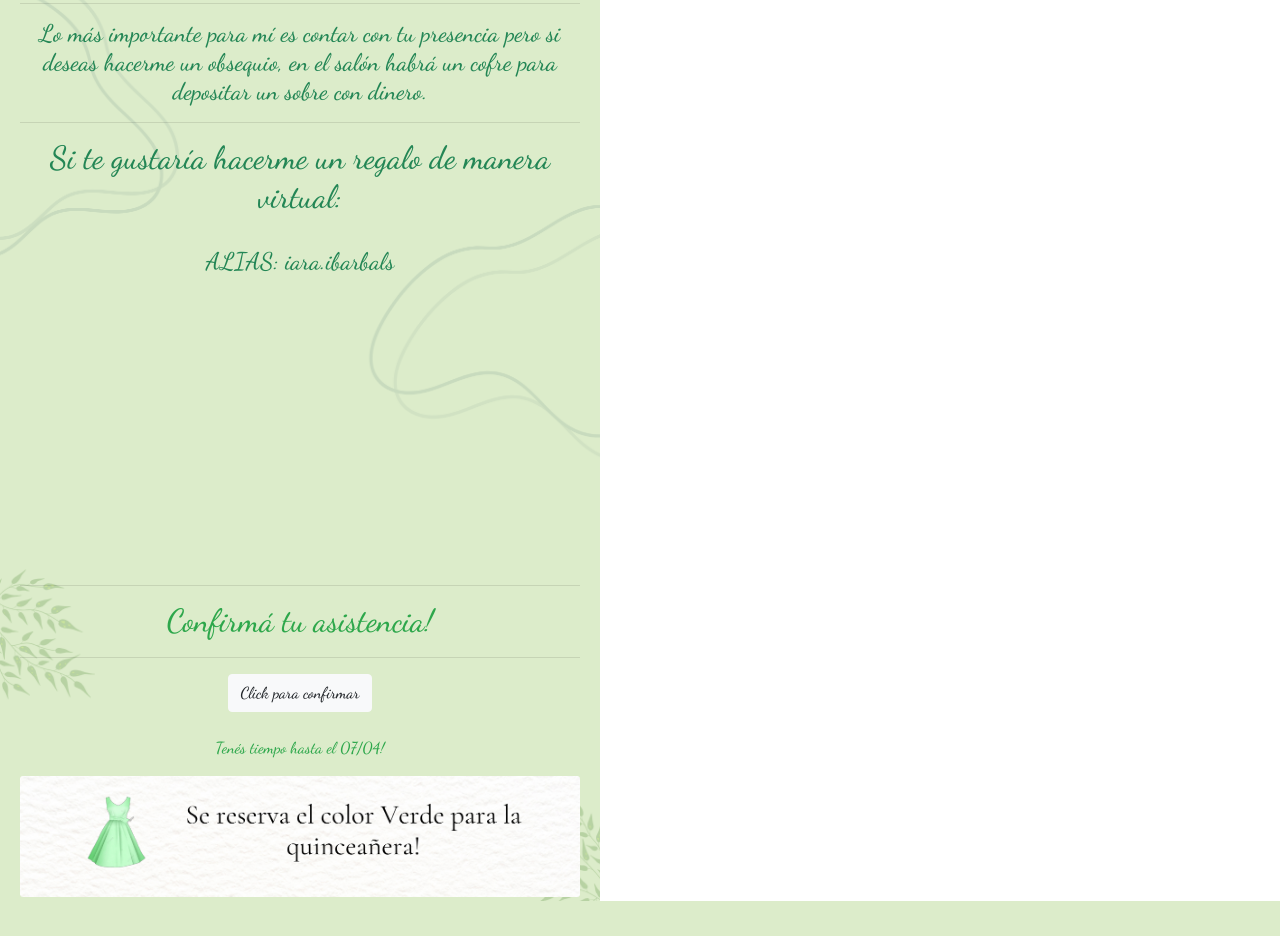
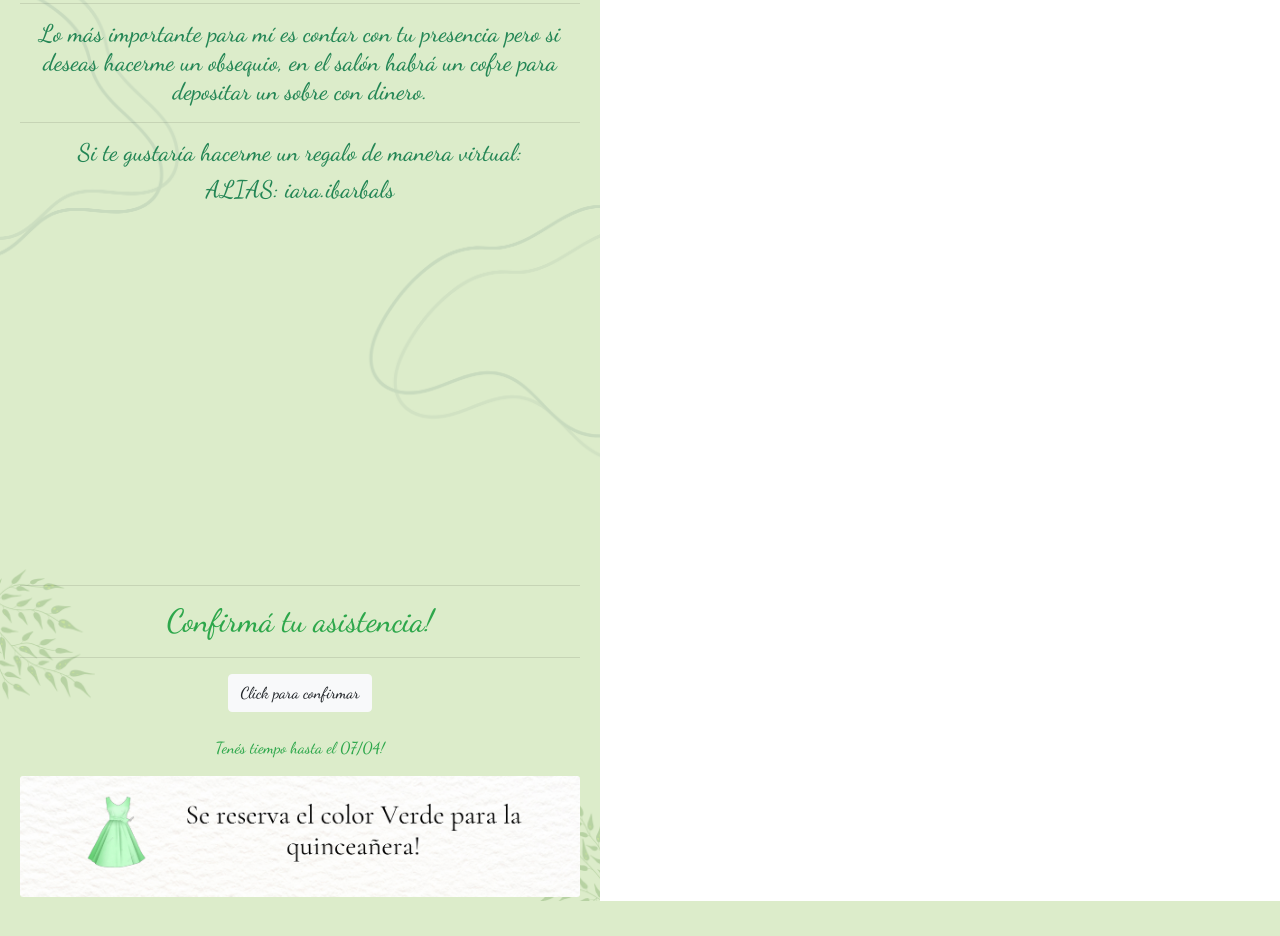
Before and after one commit to AbbiBruno/15a-osIara, a plain HTML site: page index.html in a window 1280 px wide. Shown: the part 5420-6356 px from the top of the page. Drawn offline with nearby package versions, Linux system fonts and the light colour scheme.

Commit message:
cambio de h2 a h4

```diff
--- a/index.html
+++ b/index.html
@@ -107,7 +107,7 @@
     <h4 class="textAudio textAudio1">Lo más importante para mí es contar con tu presencia pero si deseas hacerme un obsequio, en el salón habrá un cofre para depositar un sobre con dinero. </h4>
 
 <hr>
-<h2 class="textAudio textAudio1">Si te gustaría hacerme un regalo de manera virtual: </h2> <br>
+<h4 class="textAudio textAudio1">Si te gustaría hacerme un regalo de manera virtual: </h4>
 
 <h4 class="textAudio textAudio1">ALIAS: iara.ibarbals </h4>
       </div>
```
